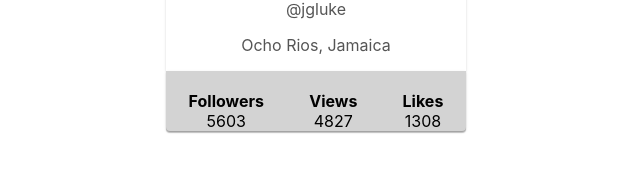
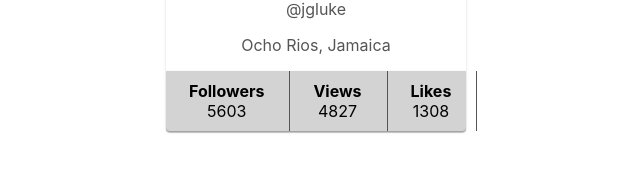
Before and after one commit to AlejaEJ/goit-react-hw-01-components, a React (Create React App) app: page / in a window 1280 px wide. Shown: the part 192-364 px from the top of the page, without its empty margins (324-964 px from the left). Built offline with nearby package versions, Linux system fonts and the light colour scheme.

Commit message:
Changes in gthe stats of user

```diff
--- a/src/index.css
+++ b/src/index.css
@@ -48,7 +48,7 @@ code {
 
 .stats {
   list-style: none;
-  padding: 20px 0 0 0;
+  padding: 0;
   margin: 0;
   display: flex;
   justify-content: space-around;
@@ -62,6 +62,8 @@ code {
   text-align: center;
   display: flex;
   flex-direction: column;
+  border-right: 1px solid #555;
+  padding: 10px 25px 10px 23px;
 }
 
 .label {
```
